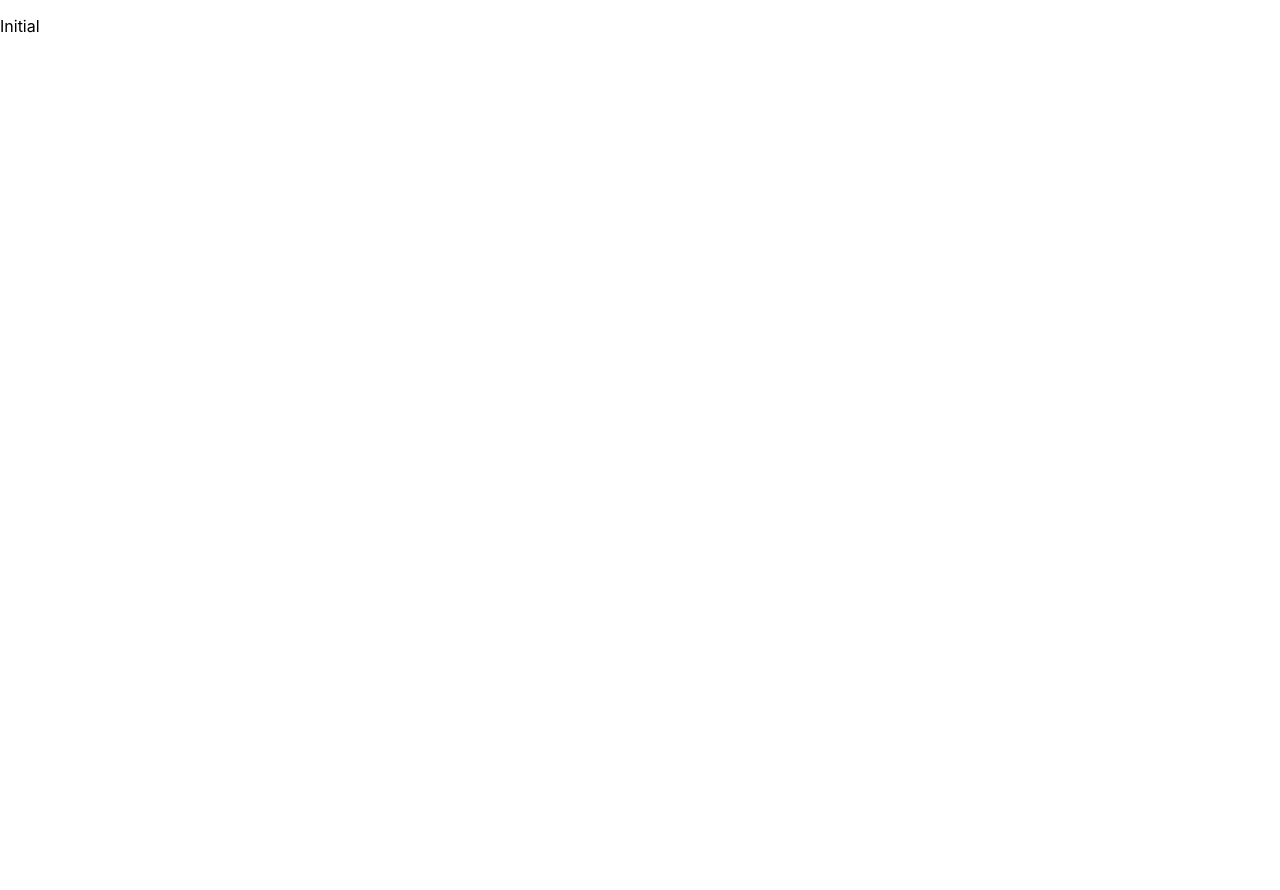
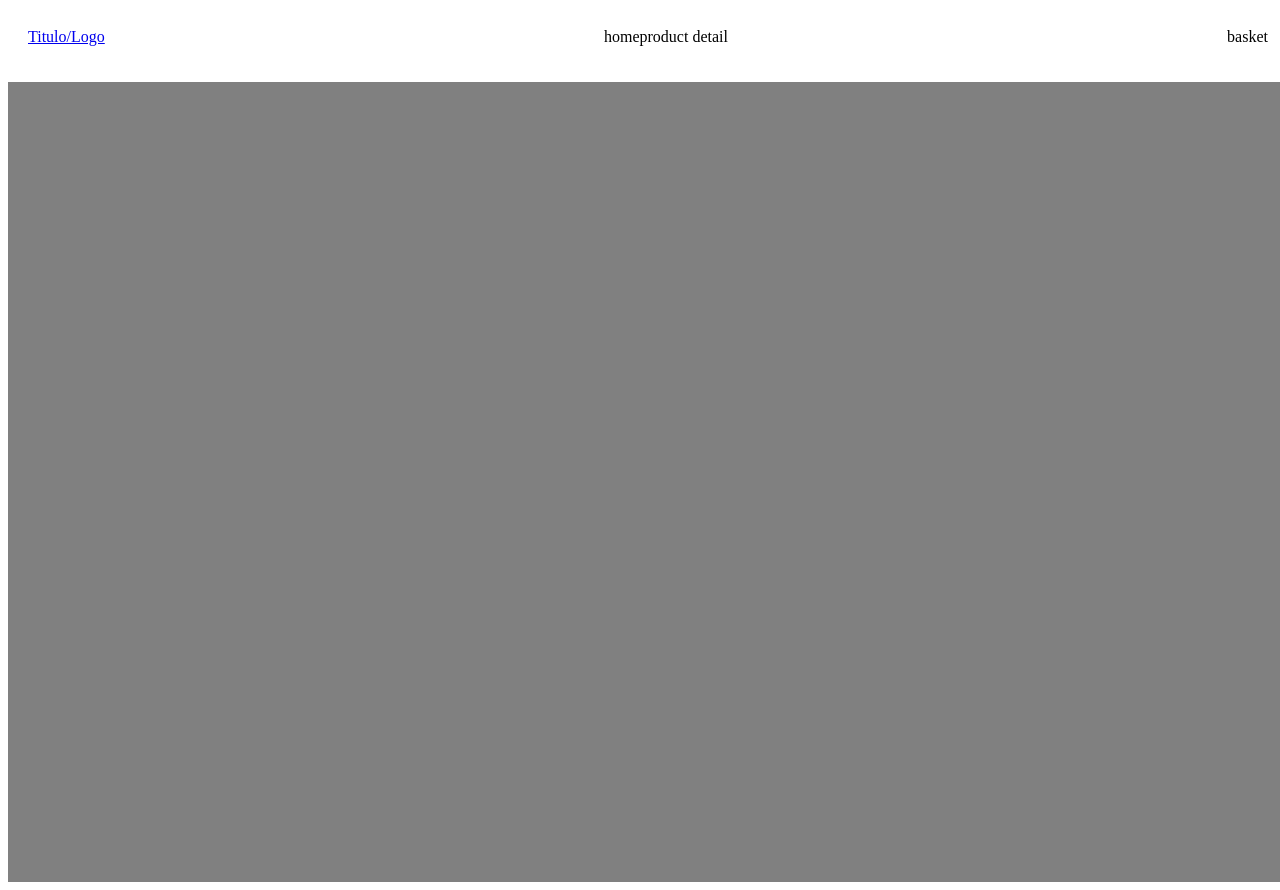
Before and after one commit to pascualbeatriz/ejercicio-moviles, a React (Create React App) app: page / in a window 1280 px wide. Before the commit the page ends 800 px from the top, so only its background shows below. Built offline with nearby package versions, Linux system fonts and the light colour scheme; no server answers.

Commit message:
add header and get ddata api

```diff
--- a/src/App.js
+++ b/src/App.js
@@ -1,7 +1,40 @@
+import React, {useState, useEffect} from 'react'
+
 function App() {
+  const url = 'https://front-test-api.herokuapp.com/api/product';
+  const fechtApi = async () => {
+    const response = await fetch(url);
+    const responseJSON = await response.json();
+    console.log(responseJSON);
+  }
+
+  useEffect(() => {
+    fechtApi();
+  },[])
+
+
   return (
     <div className="App">
-      <p>Initial</p>
+      <header className="header-section--container">
+      <a href="#" className="header-section--logo">Titulo/Logo</a>
+        <div className="header-section--breadcrumb">
+          <span>home</span>
+          <span>product detail</span>
+        </div>
+        <section className="header-section--basket" >basket</section>
+      </header>
+
+      <main>
+      <section className="product-container">
+      {/* <form action="">
+      <label for="product">Choose product:
+      <input type="text" id="product" name="product"/></label>
+      </form> */}
+      <ul className="product-list"></ul>
+
+      </section>
+      </main>
+
     </div>
   );
 }
--- a/src/index.css
+++ b/src/index.css
@@ -1,13 +1,17 @@
-body {
-  margin: 0;
-  font-family: -apple-system, BlinkMacSystemFont, 'Segoe UI', 'Roboto', 'Oxygen',
-    'Ubuntu', 'Cantarell', 'Fira Sans', 'Droid Sans', 'Helvetica Neue',
-    sans-serif;
-  -webkit-font-smoothing: antialiased;
-  -moz-osx-font-smoothing: grayscale;
+.App{
+margin:0;
+padding:0;
+width: 100vw;
 }
 
-code {
-  font-family: source-code-pro, Menlo, Monaco, Consolas, 'Courier New',
-    monospace;
+.header-section--container {
+  padding:20px;
+  display: flex;
+  justify-content: space-between;
+  align-items: center;
 }
+
+.product-container {
+  background-color:grey;
+  height: 100vh;
+}
```
Also changed, not shown: src/components/Form.js (added, +17 -0 lines), src/components/GetData.js (added, +14 -0 lines).
